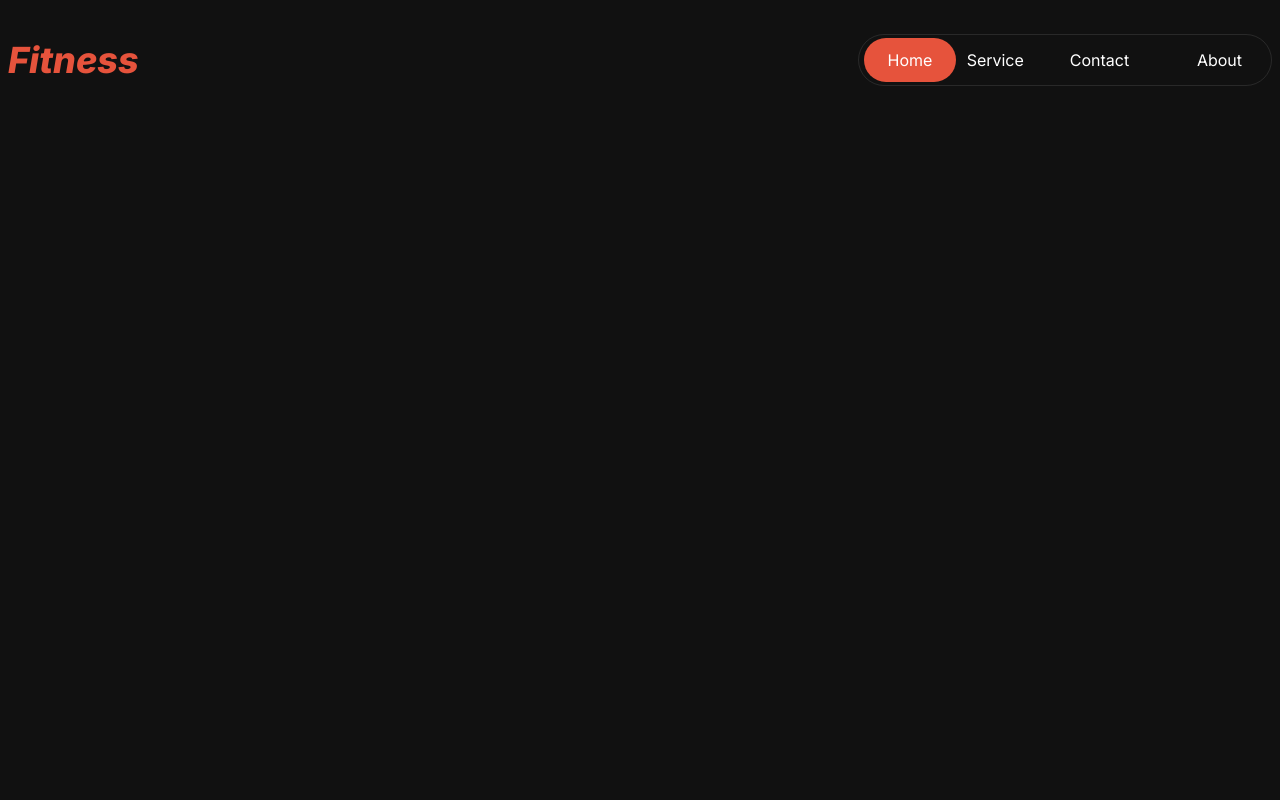
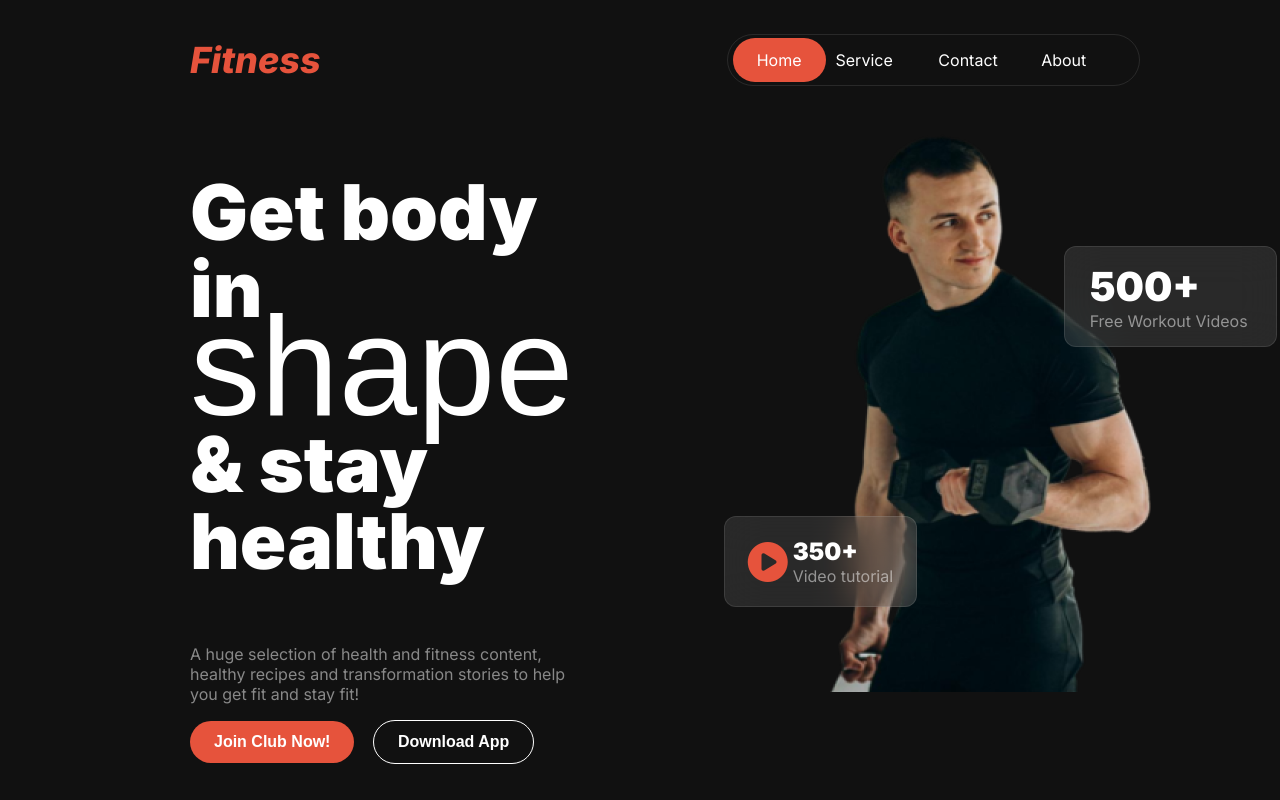
Before and after one commit to su-mamun/assignment-02, a plain HTML site: page index.html in a window 1280 px wide. Drawn offline with Linux system fonts and the light colour scheme; a web font is replaced by a local one.

Commit message:
added banner section

```diff
--- a/index.html
+++ b/index.html
@@ -6,6 +6,7 @@
     <title>Assignment 02</title>
     <link rel="stylesheet" href="styles.css">
     <script src="https://kit.fontawesome.com/005261252a.js" crossorigin="anonymous"></script>
+    <link href="https://fonts.cdnfonts.com/css/miama" rel="stylesheet">
 </head>
 <body class="inter-font">
 
@@ -23,7 +24,7 @@
                 <li class="nav-item"><a href="" class="nav-link home-style">Home</a></li>
                 <li class="nav-item"><a href="" class="nav-link">Service</a></li>
                 <li class="nav-item"><a href="" class="nav-link">Contact</a></li>
-                <li class="nav-item"><a href="" class="nav-link about-style">About</a></li>
+                <li class="nav-item"><a href="" class="nav-link">About</a></li>
             </div>
             <div class="menu-bar">
                 <i class="fa-solid fa-bars"></i>
@@ -37,6 +38,48 @@
 
     <main>
 
+        <!-- banner starts here -->
+
+        <section class="banner display-flex">
+
+            <div class="banner-left">
+                <h1 class="banner-title">Get body in <span id="shape">shape</span> & stay healthy</h1>
+                <p class="common-p">A huge selection of health and fitness content, healthy recipes and transformation stories to help you get fit and stay fit!</p>
+                <div class="banner-left-btns">
+                    <button class="common-btn">Join Club Now!</button>
+                    <button class="common-btn" id="btn">Download App</button>
+                </div>
+
+            </div>
+
+            <div class="banner-right">
+
+                <img src="images/images2.png" alt="">
+
+                <div id="top-right-btn" class="display-flex">
+                    <div>
+                        <span id="top-right-btn-h">500+</span>
+                    </div>
+                    <div>
+                        <span class="common-p" id="top-right-btn-h-p">Free Workout Videos</span>
+                    </div>
+                </div>
+
+                <div id="bottom-left-btn" class="display-flex">
+                    <div><i class="fa-solid fa-circle-play" style="color: #E6533C; font-size: 2.5rem; margin-top: 5px; margin-right: 5px;"></i>
+                    </div>
+                    <div><span id="bottom-left-btn-h">350+</span>
+                        <br>
+                        <span class="common-p">Video tutorial</span>
+                    </div>
+                </div>
+
+            </div>
+
+        </section>
+
+        <!-- banner ends here -->
+
     </main>
 
     <footer>
--- a/styles.css
+++ b/styles.css
@@ -1,4 +1,5 @@
 @import url('https://fonts.googleapis.com/css2?family=Inter:ital,opsz,wght@0,14..32,100..900;1,14..32,100..900&display=swap');
+@import url('https://fonts.cdnfonts.com/css/miama');
 
 .inter-font{
   font-family: "Inter", sans-serif;
@@ -9,12 +10,28 @@
 
 body{
     background: #111111;
+    margin-left: 190px;
+    margin-right: 140px;
 }
 
 /* shared styles */
 
 .display-flex{
     display: flex;
+}
+.common-p{
+    color: rgba(255, 255, 255, 0.5);
+    font-size: 1rem;
+    font-weight: 400;
+}
+.common-btn{
+    color: rgb(255, 255, 255);
+    font-size: 1rem;
+    font-weight: 600;
+    border: none;
+    border-radius: 42px;
+    background: rgb(230, 83, 60);
+    padding: 12px 24px;
 }
 
 /* navbar styles */
@@ -54,13 +71,80 @@ body{
     background: rgb(230, 83, 60);
     padding: 12px 24px;
 }
-.about-style{
-    padding: 12px 24px;
+
+/* banner styles */
+
+.banner{
+    flex-direction: row;
+    justify-content: space-between;
+}
+.banner-title{
+    color: #FFFFFF;
+    font-size: 4.8rem;
+    font-weight: 900;
+    line-height: 100%;
+    letter-spacing: 0%;
+}
+#shape{
+    font-family: 'Miama', sans-serif;
+    font-size: 8.8rem;
+    font-weight: 400;
+}
+#btn{
+    background: #111111;
+    box-sizing: border-box;
+    border: 1px solid rgb(255, 255, 255);
+    margin: 0px 14px;
+}
+.banner-right{
+    position: relative;
+}
+.banner-right>img{
+    width: 349px;
+    height: 580px;
+    margin-left: 250px;
+}
+#top-right-btn{
+    flex-direction: column;
+    position: absolute;
+    border: 1px solid rgba(255, 255, 255, 0.1);
+    border-radius: 12px;
+    backdrop-filter: blur(20px);
+    background: rgba(255, 255, 255, 0.1);
+    padding: 15px 25px;
+    margin-top: -450px;
+    margin-left: 490px;
+}
+#top-right-btn-h{
+    color: rgb(255, 255, 255);;
+    font-size: 2.5rem;
+    font-weight: 900;
+    margin-right: 3.2rem;
+
+}
+#bottom-left-btn{
+    border: 1px solid rgba(255, 255, 255, 0.1);
+    border-radius: 12px;
+    backdrop-filter: blur(20px);
+    background: rgba(255, 255, 255, 0.1);
+    padding: 20px 23px;
+    position: absolute;
+    margin-top: -180px;
+    margin-left: 150px;
+}
+#bottom-left-btn-h{
+    color: rgb(255, 255, 255);;
+    font-size: 1.5rem;
+    font-weight: 900;
+    margin-right: 2rem;
 }
 
 /* media query for small device*/
 
 @media screen and (max-width: 576px) {
+    body{
+        margin: 10px;
+    }
     .navbar{
         width: 100%;
         flex-direction: row;
@@ -71,6 +155,31 @@ body{
     .menu-bar{
         display: block;
         color: #FFFFFF;
+    }
+    .banner{
+        display: grid;
+        grid-template-rows: repeat(2, 1fr);
+        margin: 0 auto;
+    }
+    .banner-right>img{
+        width: 349px;
+        height: 580px;
+        margin-left: 40px;
+    }
+    #top-right-btn{
+        margin-top: -540px;
+        margin-left: 240px;
+    }
+    #top-right-btn-h{
+        font-size: 1.9rem;
+        margin-right: 1.9rem;
+    }
+    #top-right-btn-h-p{
+        font-size: .7rem;
+    }
+    #bottom-left-btn{
+        margin-top: -330px;
+        margin-left: 10px;
     }
 }
 
```
